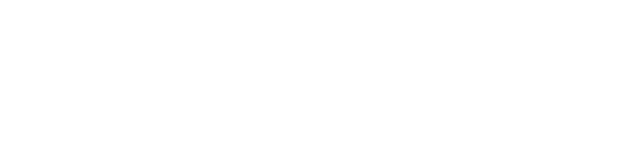
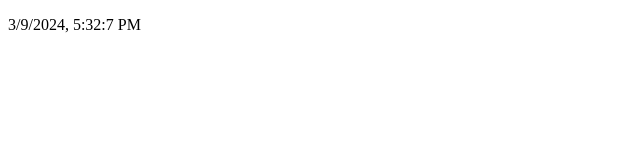
Before and after one commit to acciojob/clock-FarazAhmad2, a website: page main.html in a window 1280 px wide. Shown: the whole page, without its empty margins (0-640 px from the left). Drawn offline with Linux system fonts and the light colour scheme.

Commit message:
created a submission

```diff
--- a/main.html
+++ b/main.html
@@ -8,7 +8,9 @@
 
 <body>
 	<!-- the entire body must be written by student -->
-    <script type="text/javascript" src="./script.js">
+      <p id="timer"></p>
+
+	<script type="text/javascript" src="./script.js">
 </script>
 
 </body>
--- a/script.js
+++ b/script.js
@@ -1 +1,24 @@
 //your JS code here. If required.
+function updateTime() {
+  let timer = document.getElementById('timer');
+  let now = new Date();
+  let month = now.getMonth() + 1;
+  let day = now.getDate();
+  let year = now.getFullYear();
+
+  let hours = now.getHours();
+  let minutes = now.getMinutes();
+  let seconds = now.getSeconds();
+
+  if (hours > 12) {
+    hours = hours - 12;
+    timer.textContent = `${month}/${day}/${year}, ${hours}:${minutes}:${seconds} PM`;
+  } else if (hours === 0) {
+    hours = 12
+    timer.textContent = `${month}/${day}/${year}, ${hours}:${minutes}:${seconds} AM`;
+  } else {
+    timer.textContent = `${month}/${day}/${year}, ${hours}:${minutes}:${seconds} AM`;
+  }
+}
+  // Call updateTime every second
+  setInterval(updateTime, 1000);
```
